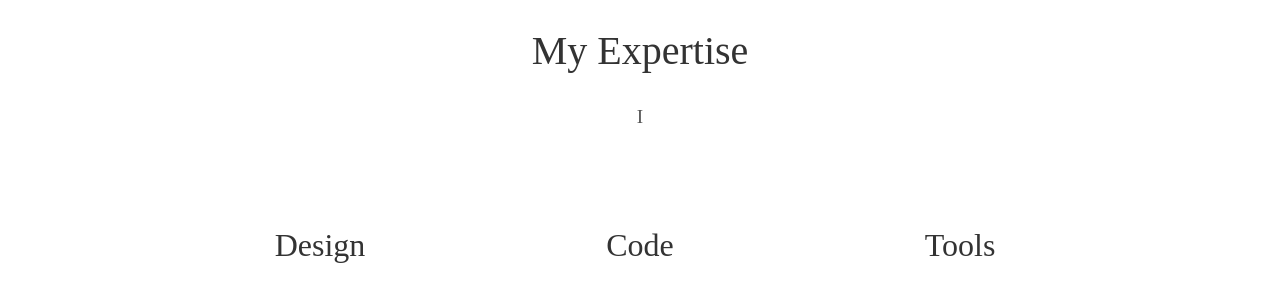
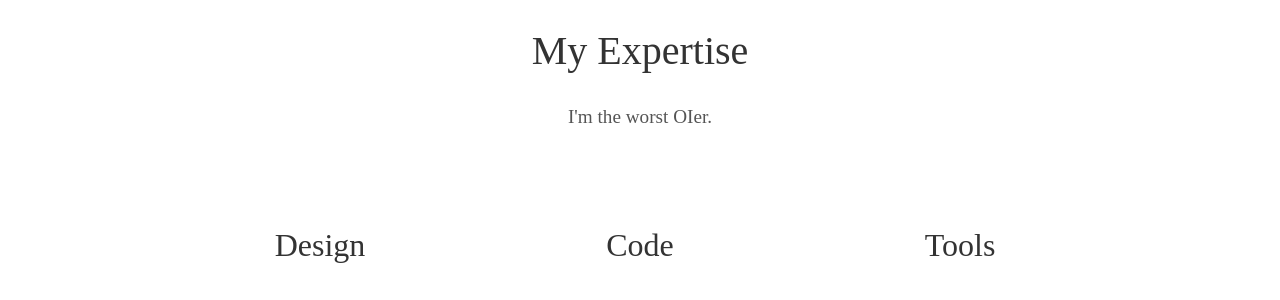
Before and after one commit to readme666/readme666.github.io, a Jekyll site: the page built from index.html, in a window 1280 px wide. Shown: the part 954-1254 px from the top of the page. Built offline with Jekyll 4.4.1, drawn with Linux system fonts in a browser that asks for light colours; some web fonts are replaced.

Commit message:
Update _config.yml

```diff
--- a/_config.yml
+++ b/_config.yml
@@ -1,12 +1,12 @@
 # Site settings
 title: Chen Zhuo
 description: Jekyll Theme Minimal Resume
-# baseurl: "" # the subpath of your site, e.g. /blog
+# baseurl: "/blog" # the subpath of your site, e.g. /blog
 # url: "localhost:3000" # the base hostname & protocol for your site e.g. http://willianjusten.com.br
 
 # User settings
 username: Chen Zhuo
-user_description: I</a>
+user_description: I'm the worst OIer.
 user_title: OIer
 email: cz1084948263@hotmail.com
 # twitter_username: lorem_ipsum
```
